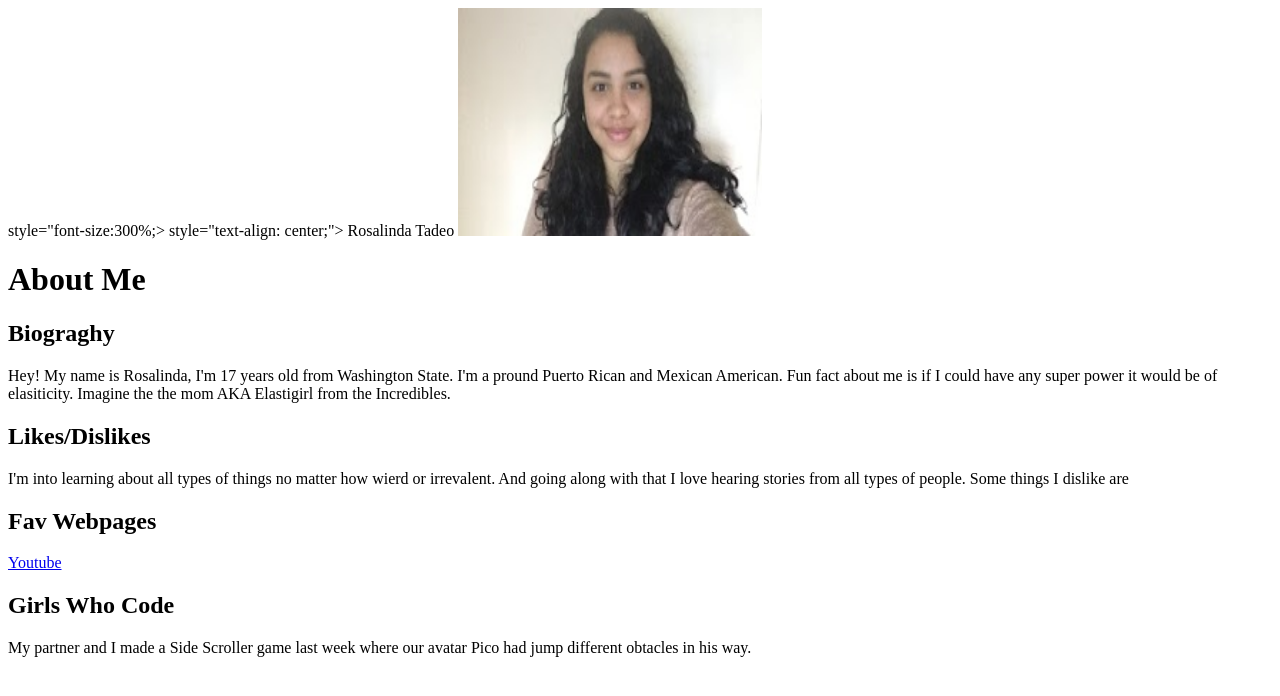
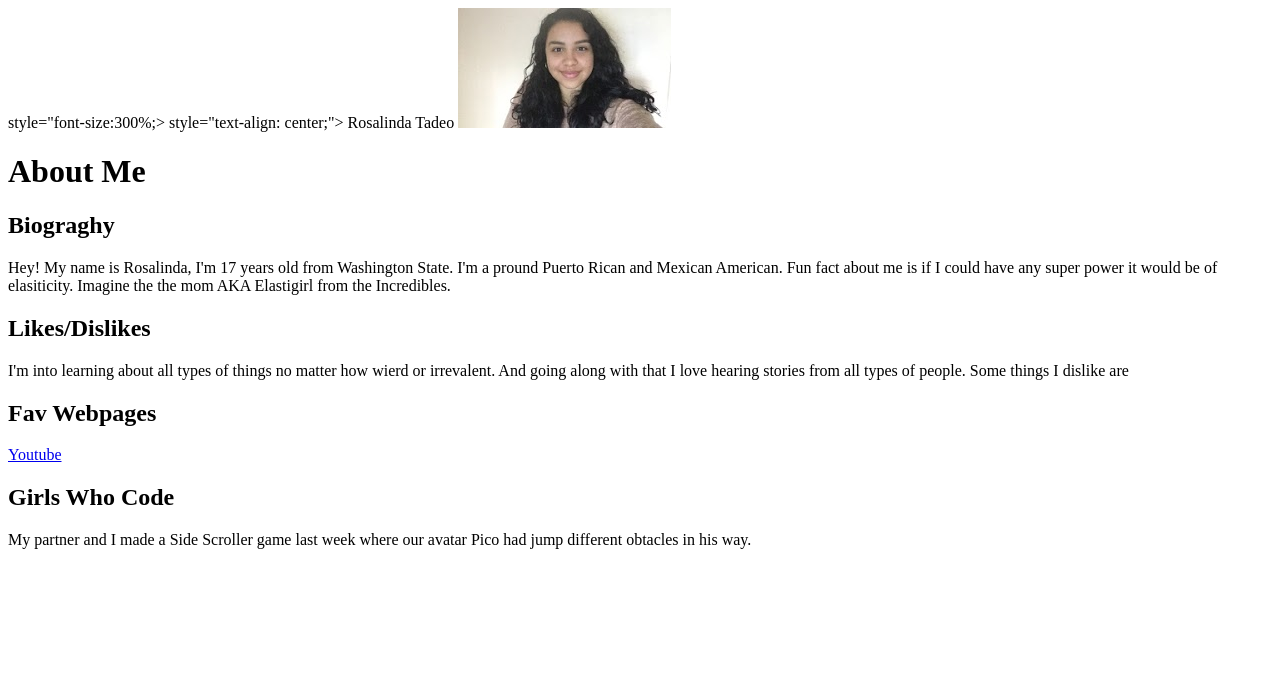
Before and after one commit to RosalindaTadeo/RosalindaTadeo.github.io, a plain HTML site: page index.html in a window 1280 px wide. Drawn offline with Linux system fonts and the light colour scheme.

Commit message:
Update index.html
-pic

```diff
--- a/index.html
+++ b/index.html
@@ -2,7 +2,7 @@
 </html>
 
 <h> style="font-size:300%;> style="text-align: center;"> Rosalinda Tadeo </h>
-<img src= "IMG_2100.jpg" style="width:304px;height:228px;">
+<img src="IMG_2100.JPG">
 <h1> About Me </h1>
 <h2> Biograghy </h2>
 <p> Hey! My name is Rosalinda, I'm 17 years old from Washington State. I'm a pround Puerto Rican and Mexican American. Fun fact about me is if I could have any super power it would be of elasiticity. Imagine the the mom AKA Elastigirl from the Incredibles. </p>
```
